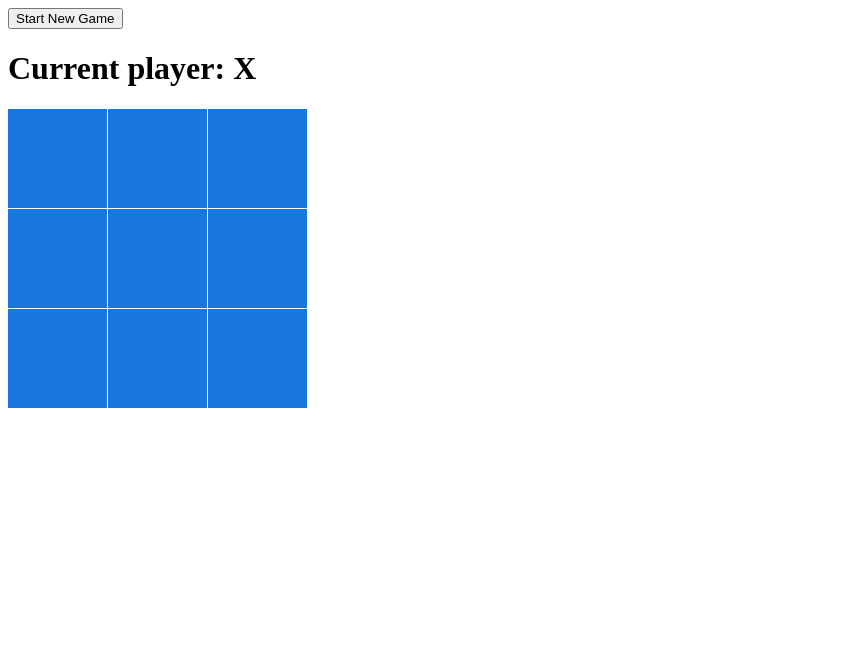
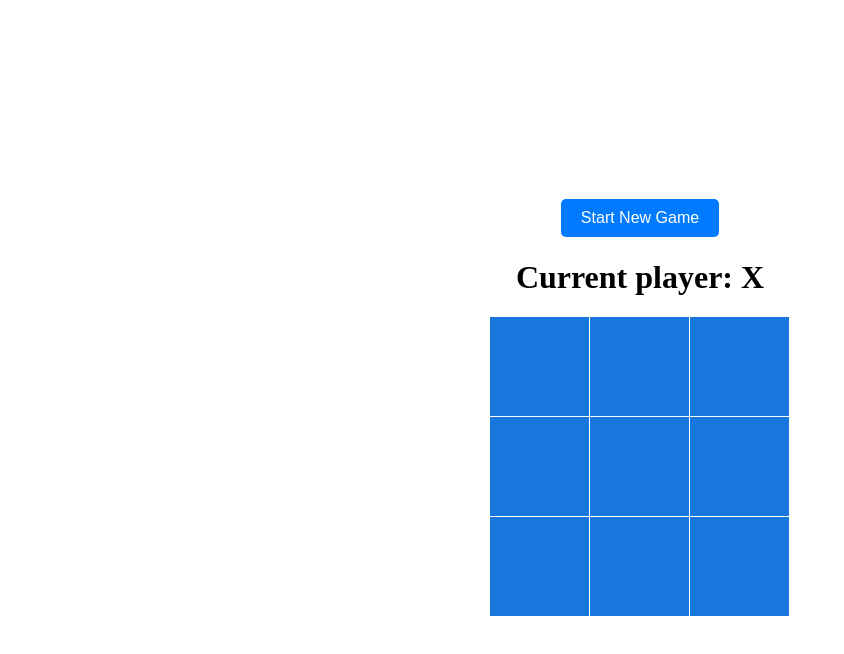
Before and after one commit to diegoscastanho/tictacangular, an Angular app: page / in a window 1280 px wide. Shown: the top 654 px of the page, without its empty margins (0-844 px from the left). Built offline with nearby package versions, Linux system fonts and the light colour scheme.

Commit message:
feat: style game

```diff
--- a/src/app/board-component/board-component.component.html
+++ b/src/app/board-component/board-component.component.html
@@ -1,4 +1,5 @@
-<button (click)="newGame()">Start New Game</button>
+<div class="centered-content">
+    <button class="new-game-button" (click)="newGame()">Start New Game</button>
     <h1>Current player: {{player}} </h1>
 
     <main>
@@ -14,3 +15,4 @@
     <h2 *ngIf="winner">
         Player {{winner}} won the game!
     </h2>
+</div>
--- a/src/app/board-component/board-component.component.scss
+++ b/src/app/board-component/board-component.component.scss
@@ -16,3 +16,25 @@ main{
 app-square{
     height: 100px;
 }
+
+.centered-content {
+    display: flex;
+    flex-direction: column;
+    align-items: center;
+    justify-content: center;
+    height: 100vh;
+}
+
+.new-game-button {
+    background-color: #007bff; /* Background color */
+    color: #fff; /* Text color */
+    border: none; /* Remove the button border */
+    border-radius: 5px; /* Add rounded corners */
+    padding: 10px 20px; /* Add padding */
+    font-size: 16px; /* Set the font size */
+    cursor: pointer; /* Add a pointer cursor on hover */
+}
+
+.new-game-button:hover {
+    background-color: #0056b3; /* Change background color on hover */
+}
```
Lines whose indentation alone changed are shown as unchanged.
